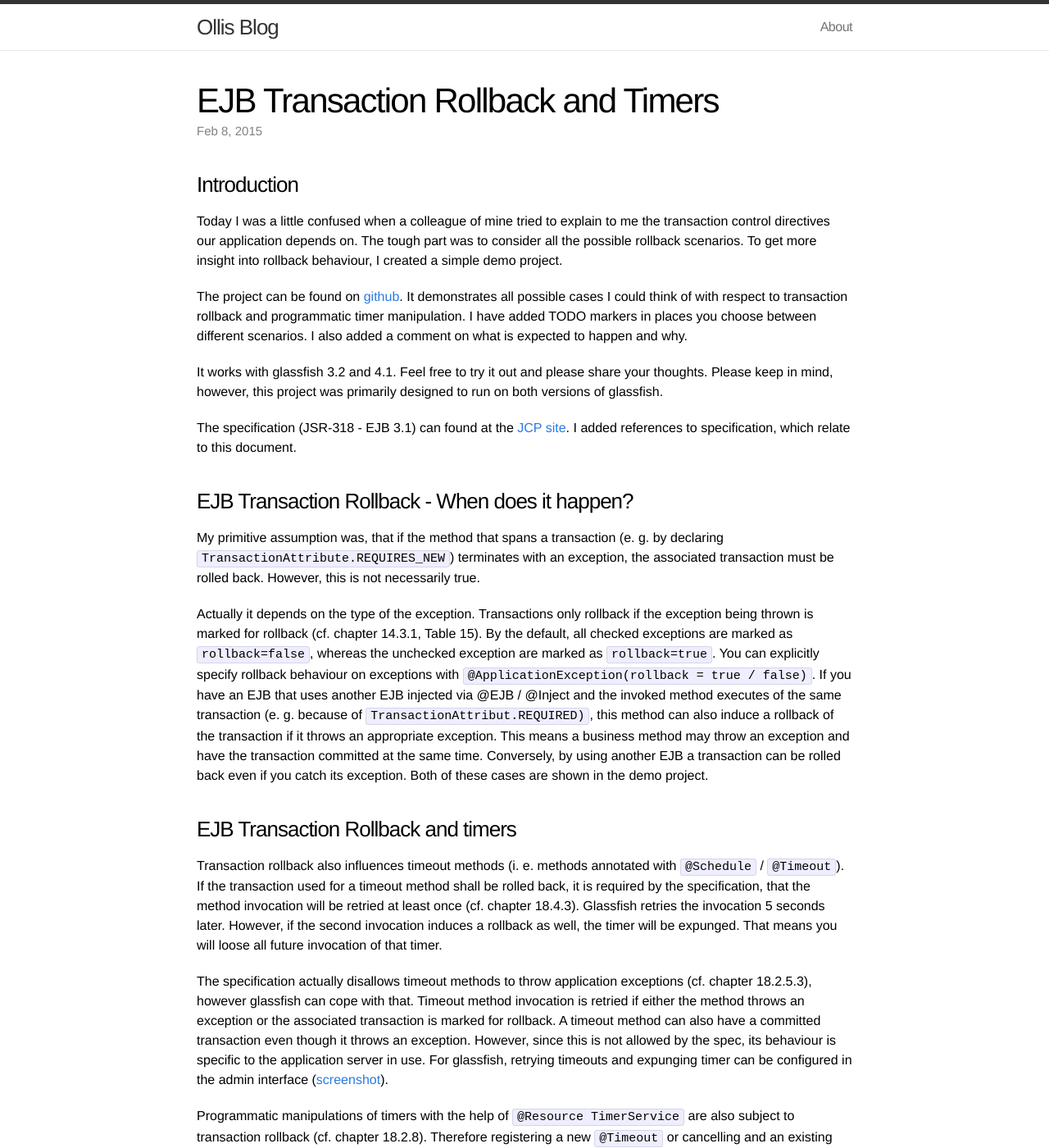
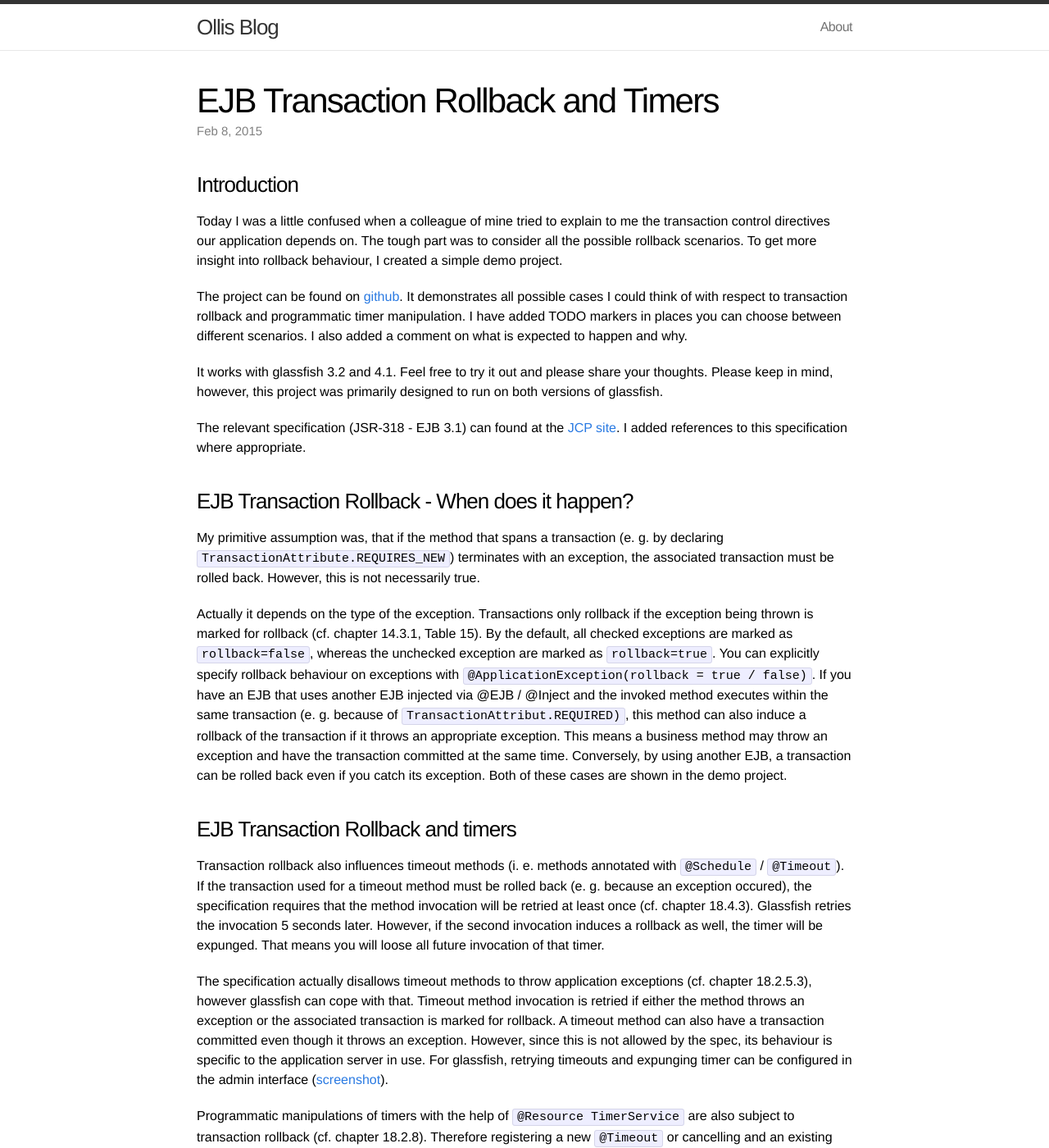
Before and after one commit to omilke/omilke.github.io, a Jekyll site: the page built from _posts/2015-02-08-ejb-transaction-rollback-and-timers.md, in a window 1280 px wide and 1400 px high. Shown: the whole window at 82% size. Built offline with Jekyll 4.4.1, drawn with Linux system fonts in a browser that asks for light colours; nearby versions of some CDN libraries; some of the changed text lies outside the part shown.

Commit message:
corrected EJB article

```diff
--- a/_posts/2015-02-08-ejb-transaction-rollback-and-timers.md
+++ b/_posts/2015-02-08-ejb-transaction-rollback-and-timers.md
@@ -10,12 +10,12 @@ Today I was a little confused when a colleague of mine tried to explain to me th
     possible rollback scenarios. To get more insight into rollback behaviour, I created a simple demo project.
 
 The project can be found on [github][1]. It demonstrates all possible cases I could think of with respect to transaction rollback
-    and programmatic timer manipulation. I have added TODO markers in places you choose between different scenarios. I also added a comment on what is expected to happen and why.
+    and programmatic timer manipulation. I have added TODO markers in places you can choose between different scenarios. I also added a comment on what is expected to happen and why.
 
 It works with glassfish 3.2 and 4.1. Feel free to try it out and please share your thoughts. Please keep in mind, however, this project
     was primarily designed to run on both versions of glassfish.
 
-The specification (JSR-318 - EJB 3.1) can found at the [JCP site][2]. I added references to specification, which relate to this document.
+The relevant specification (JSR-318 - EJB 3.1) can found at the [JCP site][2]. I added references to this specification where appropriate.
 
 ### EJB Transaction Rollback - When does it happen?
 My primitive assumption was, that if the method that spans a transaction (e. g. by declaring `TransactionAttribute.REQUIRES_NEW`) terminates with an exception,
@@ -24,25 +24,27 @@ My primitive assumption was, that if the method that spans a transaction (e. g.
 Actually it depends on the type of the exception. Transactions only rollback if the exception being thrown is marked for rollback (cf. chapter 14.3.1, Table 15).
 By the default, all checked exceptions are marked as `rollback=false`, whereas the unchecked exception are marked as `rollback=true`.
     You can explicitly specify rollback behaviour on exceptions with `@ApplicationException(rollback = true / false)`.
-If you have an EJB that uses another EJB injected via @EJB / @Inject and the invoked method executes of the same transaction (e. g. because of
+If you have an EJB that uses another EJB injected via @EJB / @Inject and the invoked method executes within the same transaction (e. g. because of
     `TransactionAttribut.REQUIRED)`, this method can also induce a rollback of the transaction if it throws an appropriate exception.
-This means a business method may throw an exception and have the transaction committed at the same time. Conversely, by using another EJB a transaction can be
+This means a business method may throw an exception and have the transaction committed at the same time. Conversely, by using another EJB, a transaction can be
     rolled back even if you catch its exception. Both of these cases are shown in the demo project.
 
 ### EJB Transaction Rollback and timers
 
-Transaction rollback also influences timeout methods (i. e. methods annotated with `@Schedule` / `@Timeout`). If the transaction used for a timeout method shall
-    be rolled back, it is required by the specification, that the method invocation will be retried at least once (cf. chapter 18.4.3). Glassfish retries the invocation 5 seconds later. However,
+Transaction rollback also influences timeout methods (i. e. methods annotated with `@Schedule` / `@Timeout`). If the transaction used for a timeout method must
+    be rolled back (e. g. because an exception occured), the specification requires that the method invocation will be retried at least once (cf. chapter 18.4.3). Glassfish retries the invocation 5 seconds later. However,
     if the second invocation induces a rollback as well, the timer will be expunged. That means you will loose all future invocation of that timer.
 
 The specification actually disallows timeout methods to throw application exceptions (cf. chapter 18.2.5.3), however glassfish can cope with that. Timeout method invocation is retried if either
-    the method throws an exception or the associated transaction is marked for rollback. A timeout method can also have a committed transaction even though it throws an exception.
+    the method throws an exception or the associated transaction is marked for rollback. A timeout method can also have a transaction committed even though it throws an exception.
     However, since this is not allowed by the spec, its behaviour is specific to the application server in use.
 For glassfish, retrying timeouts and expunging timer can be configured in the admin interface ([screenshot][3]).
 
 Programmatic manipulations of timers with the help of `@Resource TimerService` are also subject to transaction rollback (cf. chapter 18.2.8). Therefore registering a new
     `@Timeout` or cancelling and an existing `Timer` will also be reverted of the corresponding transaction is rolled back.
 
+You can use the projects issue tracker to ask questions or share your thoughts :)
+
 [1]: https://github.com/omilke/ta-demo
 [2]: https://jcp.org/aboutJava/communityprocess/final/jsr318/index.html
 [3]: /img/glassfish/timerconfig.png
```
